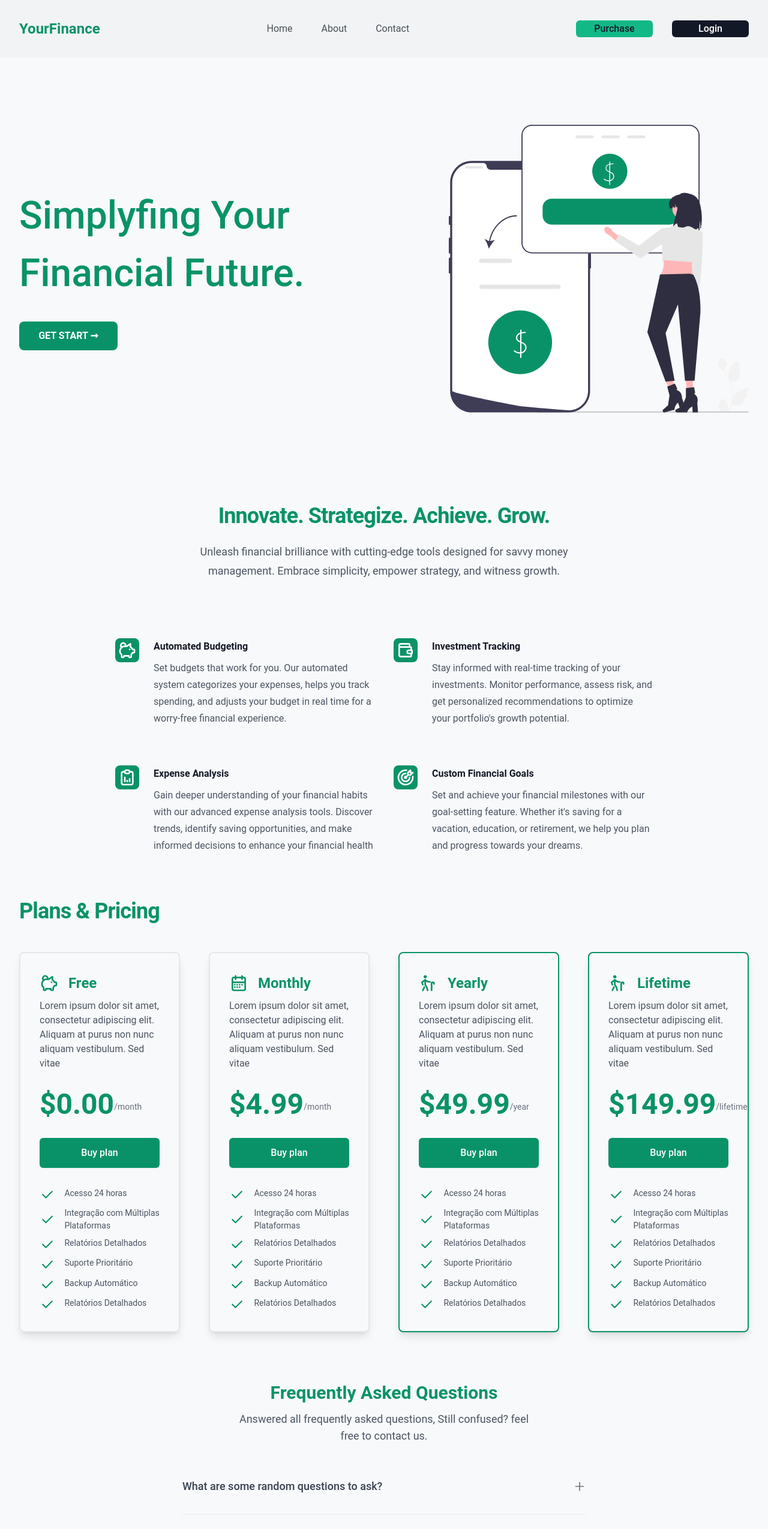
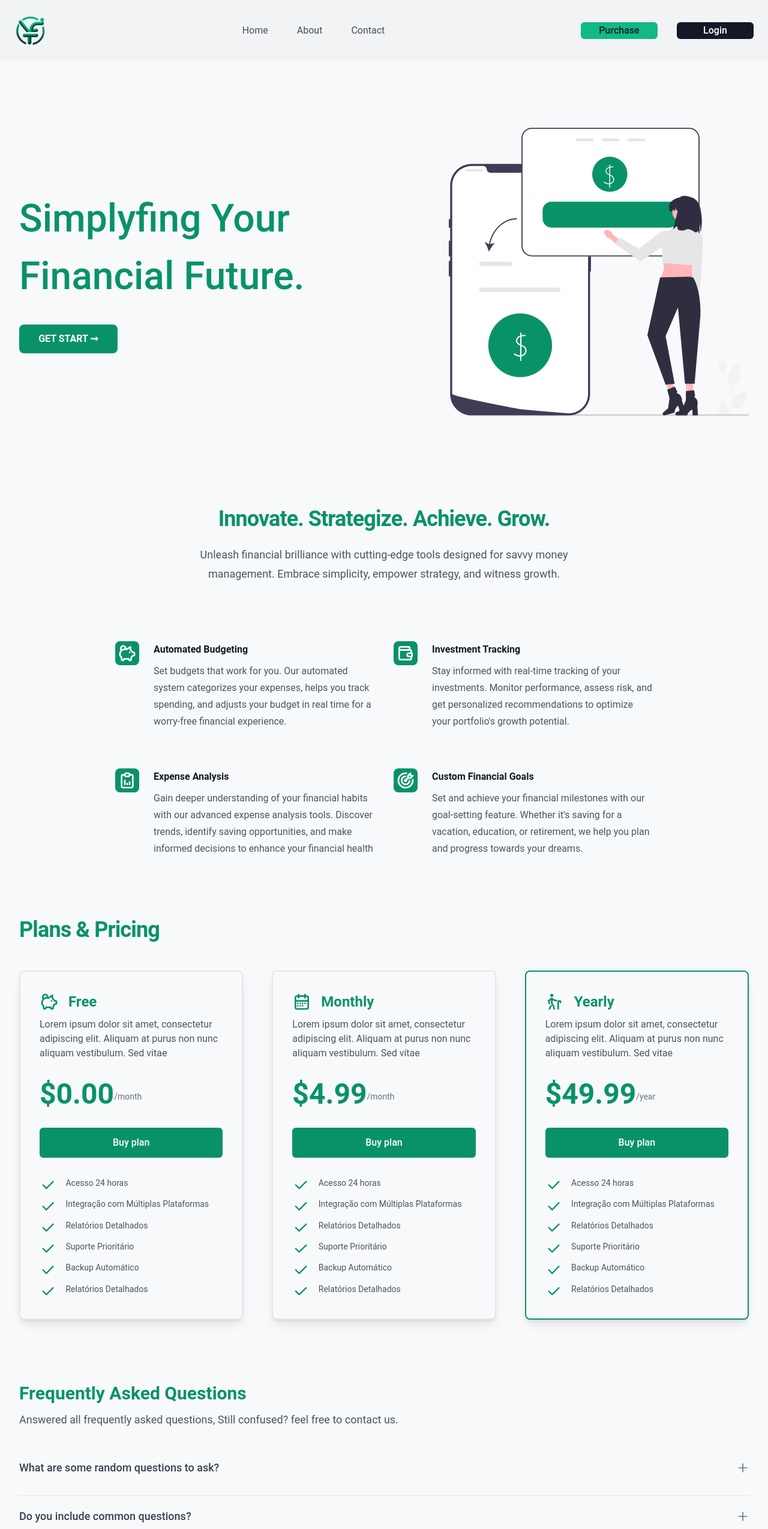
Before and after one commit to Dufyz/your-finance, a Next.js app in the folder apps/landing-page/: page / in a window 1280 px wide. Shown: the top 2549 px of the page at 60% size. Built offline with nearby package versions, Linux system fonts and the light colour scheme.

Commit message:
Update FaqsCard and Navbar components

```diff
--- a/apps/landing-page/src/components/Global/FaqsCard/index.tsx
+++ b/apps/landing-page/src/components/Global/FaqsCard/index.tsx
@@ -20,7 +20,7 @@ const FaqsCard = (props: { faqsList: any; idx: any }) => {
 
   return (
     <div
-      className="space-y-3 mt-5 overflow-hidden border-b"
+      className="w-full space-y-3 mt-5 overflow-hidden border-b"
       key={idx}
       onClick={handleOpenAnswer}
     >
--- a/apps/landing-page/src/components/Global/Navbar/index.tsx
+++ b/apps/landing-page/src/components/Global/Navbar/index.tsx
@@ -1,4 +1,5 @@
 import { IconMenu2 } from "@tabler/icons-react";
+import Image from "next/image";
 import { useState } from "react";
 
 const Navbar = () => {
@@ -6,13 +7,10 @@ const Navbar = () => {
 
   return (
     <>
-      <nav className=" w-full flex justify-between items-center min-h-16 bg-nav-bg sticky top-0 p-[32px] z-[9]">
+      <nav className=" w-full flex justify-between items-center min-h-16 bg-nav-bg sticky top-0 p-[24px] z-[9]">
         <div className="w-full mx-auto max-w-main-content flex justify-between items-center flex-wrap gap-[48px]">
-          <div
-            className="flex align-bottom items-center justify-start text-2xl text-title-primary font-bold"
-            aria-label="Logo"
-          >
-            YourFinance
+          <div aria-label="Logo">
+            <img src="/logo.svg" alt="logo icon" />
           </div>
           <div className="hidden justify-around text-nav-primary lg:flex">
             <ul
--- a/apps/landing-page/src/pages/index.tsx
+++ b/apps/landing-page/src/pages/index.tsx
@@ -57,23 +57,23 @@ const pricesCards = {
     icon: "lifetime",
     period: "year",
   },
-  lifetime: {
-    title: "Lifetime",
-    description:
-      "Lorem ipsum dolor sit amet, consectetur adipiscing elit. Aliquam at purus non nunc aliquam vestibulum. Sed vitae",
-    price: "149.99",
-    features: [
-      "Acesso 24 horas",
-      "Integração com Múltiplas Plataformas",
-      "Relatórios Detalhados",
-      "Suporte Prioritário",
-      "Backup Automático",
-      "Relatórios Detalhados",
-    ],
-    buttonText: "Buy plan",
-    icon: "lifetime",
-    period: "lifetime",
-  },
+  // lifetime: {
+  //   title: "Lifetime",
+  //   description:
+  //     "Lorem ipsum dolor sit amet, consectetur adipiscing elit. Aliquam at purus non nunc aliquam vestibulum. Sed vitae",
+  //   price: "149.99",
+  //   features: [
+  //     "Acesso 24 horas",
+  //     "Integração com Múltiplas Plataformas",
+  //     "Relatórios Detalhados",
+  //     "Suporte Prioritário",
+  //     "Backup Automático",
+  //     "Relatórios Detalhados",
+  //   ],
+  //   buttonText: "Buy plan",
+  //   icon: "lifetime",
+  //   period: "lifetime",
+  // },
 };
 
 const faqsList = [
@@ -232,25 +232,25 @@ export default function Home() {
         <h1 className="mt-2 text-3xl font-bold tracking-tight text-title-primary sm:text-4xl">
           Plans & Pricing
         </h1>
-        <div className="w-full grid items-center justify-center grid-cols-1 gap-[48px] sm:grid-cols-2  lg:grid-cols-3 xl:grid-cols-4">
+        <div className="w-full grid items-center justify-center grid-cols-1 gap-[48px] sm:grid-cols-2  lg:grid-cols-3">
           <PriceCard {...pricesCards.free} />
           <PriceCard {...pricesCards.monthly} />
           <PriceCard {...pricesCards.yearly} border />
-          <PriceCard {...pricesCards.lifetime} border />
+          {/* <PriceCard {...pricesCards.lifetime} border /> */}
         </div>
       </section>
 
-      <section className="leading-relaxed max-w-full -xl mt-12 mx-auto px-4 md:px-8">
-        <div className="space-y-3 text-center">
+      <section className="p-[32px] max-w-main-content mx-auto min-h-[75vh] flex flex-col items-center justify-center gap-[32px]">
+        <div className="space-y-3 text-start w-full">
           <h1 className="text-3xl text-title-primary font-semibold">
             Frequently Asked Questions
           </h1>
-          <p className="text-gray-600 max-w-lg mx-auto text-lg">
+          <p className="text-gray-600 text-lg">
             Answered all frequently asked questions, Still confused? feel free
             to contact us.
           </p>
         </div>
-        <div className="mt-14 max-w-2xl mx-auto">
+        <div className="w-full mx-auto">
           {faqsList.map((item, idx) => (
             <FaqsCard idx={idx} faqsList={item} />
           ))}
@@ -266,16 +266,16 @@ export default function Home() {
             <h1 className="text-title-primary font-bold text-[32px]">
               Expertise. Agility. Anywhere.
             </h1>
-            <p className="text-title-primary-hover text-start text-[20px] sm:text-center">
+            <p className="text-text-primary text-start text-[20px] sm:text-center">
               Our diverse and driven team propels your financial journey,
               empowering you to achieve your goals with precision. Agile and
               committed, we pride ourselves on delivering excellence.
             </p>
             <div className="flex flex-wrap items-center justify-between gap-[32px]">
-              <button className="bg-btn-secondary hover:bg-btn-secondary-hover text-text-secondary center text-[20px] flex items-center justify-center  w-[160px] rounded-[16px] p-[8px]">
+              <button className="bg-btn-secondary hover:bg-btn-secondary-hover text-text-secondary center text-[20px] flex items-center justify-center w-[130px] rounded-[16px] p-[8px] sm:w-[160px] md:w-[180px]">
                 👀 More
               </button>
-              <button className="bg-btn-secondary hover:bg-btn-secondary-hover text-text-secondary center text-[20px] flex items-center justify-center  w-[160px] rounded-[16px] p-[8px]">
+              <button className="bg-btn-secondary hover:bg-btn-secondary-hover text-text-secondary center text-[20px] flex items-center justify-center w-[130px] rounded-[16px] p-[8px] sm:w-[160px] md:w-[180px]">
                 👋 Contact
               </button>
             </div>
@@ -283,14 +283,9 @@ export default function Home() {
 
           <div className="w-full flex flex-col items-center justify-center gap-[48px] border-t-[2px] border-[text-primary-hover] pt-[32px] flex-wrap sm:flex-row md:justify-between">
             <div>
-              <Image
-                src={"/logo.svg"}
-                height={120}
-                width={120}
-                alt="logo icon"
-              />
+              <Image src={"/logo.svg"} height={80} width={80} alt="logo icon" />
             </div>
-            <p className="text-title-primary-hover text-[16px] center">
+            <p className="text-text-primary text-[16px] center">
               © 2024 YourFinance. All Rights Reserved.{" "}
             </p>
             <div className="flex items-center justify-center gap-[48px] flex-wrap sm:justify-between">
```
Also changed, not shown: apps/landing-page/public/logo.png (added), apps/landing-page/public/logo.svg.
